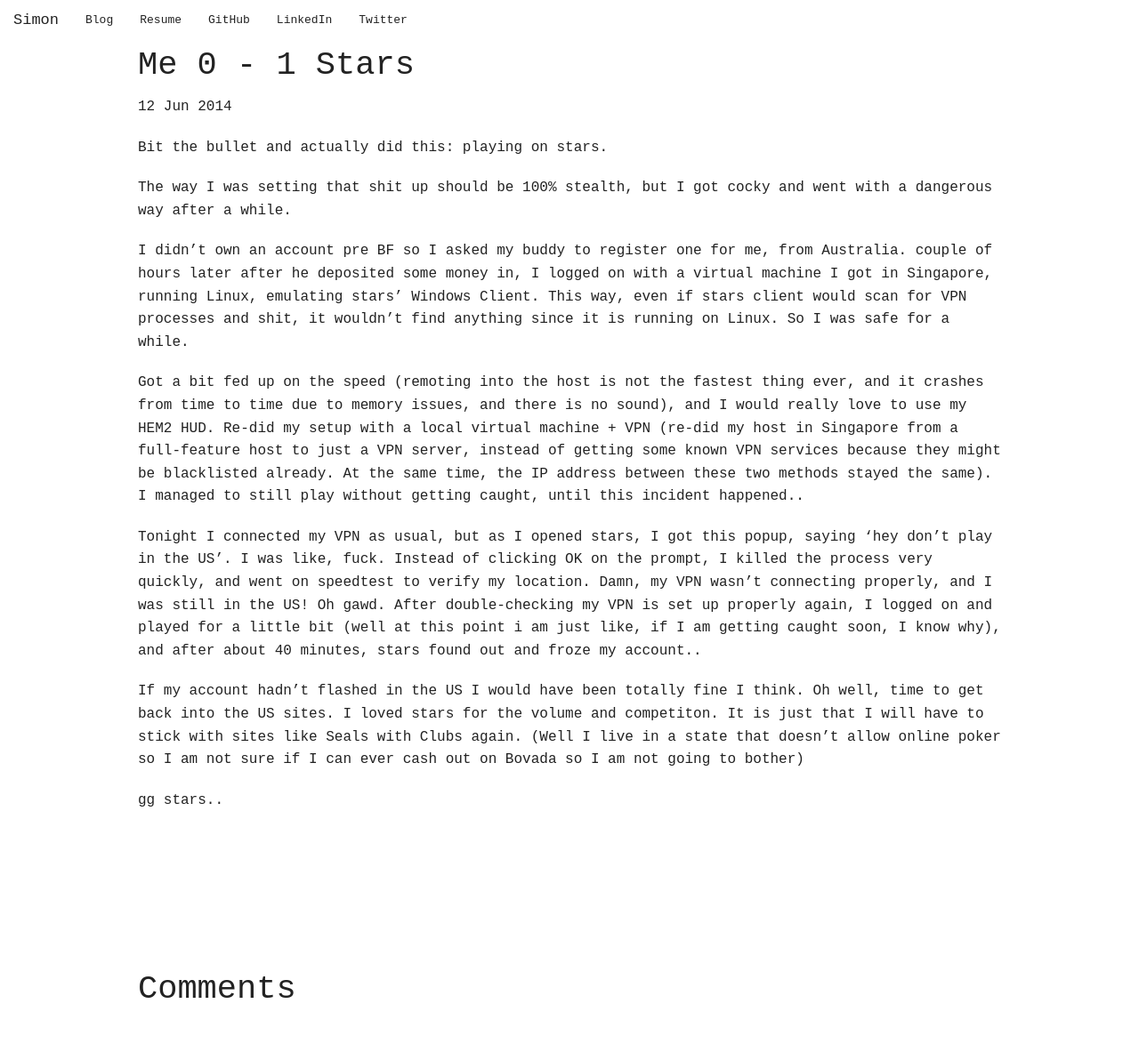
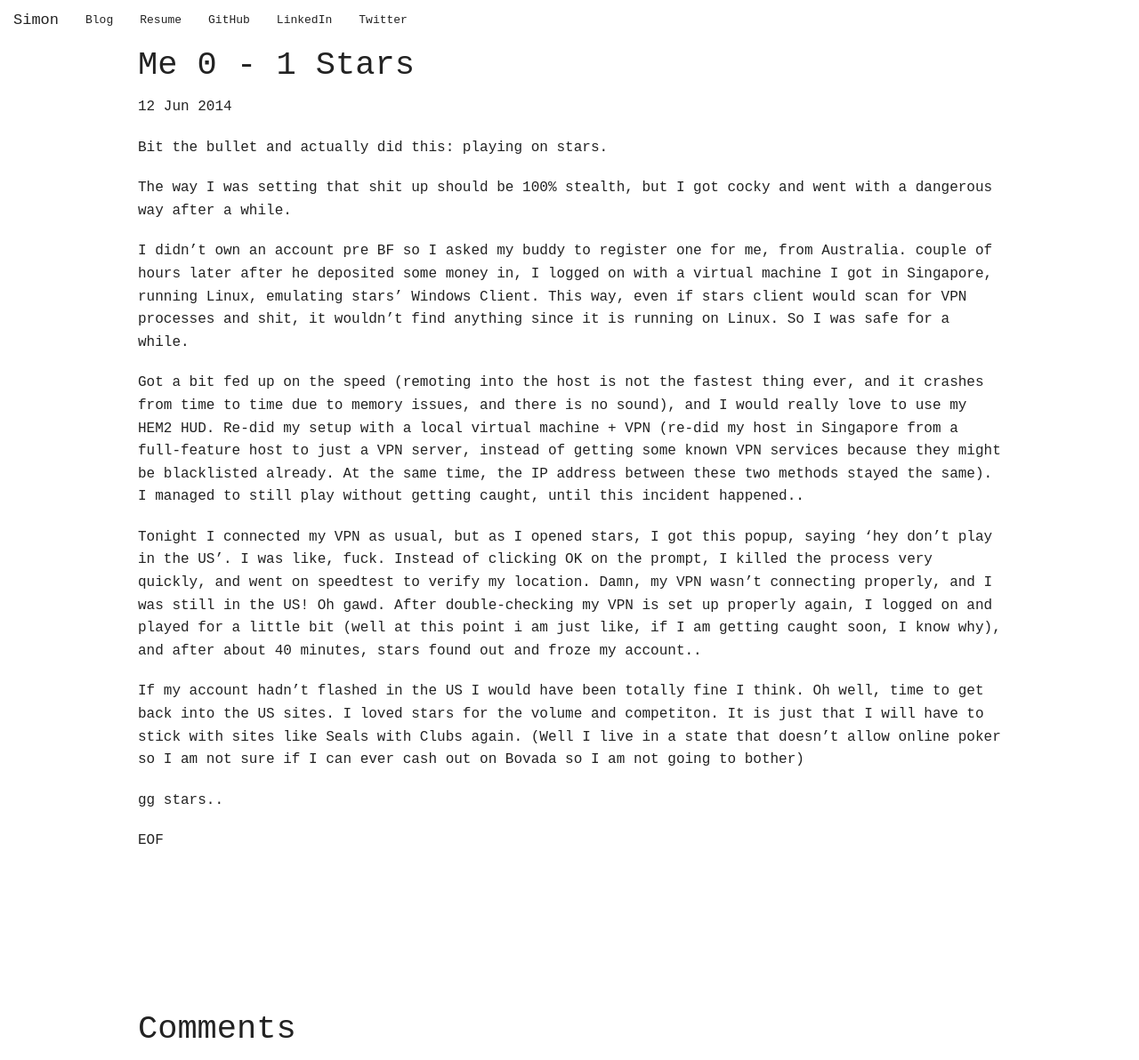
Before and after one commit to lhr0909/lhr0909.github.io, a Jekyll site: the page built from _posts/2014-06-12-gg-stars.markdown, in a window 1280 px wide and 1192 px high. Shown: the whole window at 89% size. Built offline with Jekyll 4.4.1, drawn with Linux system fonts in a browser that asks for light colours; Markdown is read by kramdown in place of the engine named in the settings; comment, search, counter and statistics services are not loaded.

Commit message:
Update post.html

```diff
--- a/_layouts/post.html
+++ b/_layouts/post.html
@@ -9,6 +9,7 @@
         <div class="post">
             {{ content }}
         </div>
+        <p class="eof">EOF</p>
     </div>
 </div>
 
```
